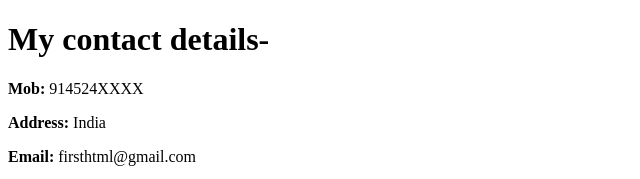
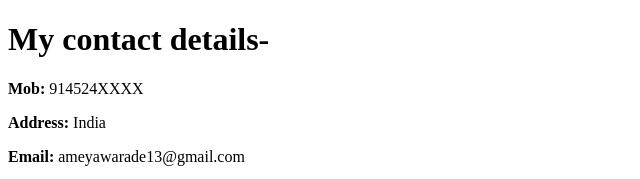
Before and after one commit to Ameya1301/cv, a plain HTML site: page contact.html in a window 1280 px wide. Shown: the top 179 px of the page, 0-640 px from the left. Drawn offline with Linux system fonts and the light colour scheme.

Commit message:
Update contact.html

```diff
--- a/contact.html
+++ b/contact.html
@@ -8,9 +8,9 @@
     <h1>My contact details- </h1>
     <p> <strong>Mob:</strong> 914524XXXX</p>
     <p><strong>Address: </strong> India </p>
-    <p><strong>Email: </strong>  firsthtml@gmail.com</p>
+    <p><strong>Email: </strong>  ameyawarade13@gmail.com</p>
 
-    <form action="mailto:firsthtml@gmail.com" method="post" enctype = "text/plain">
+    <form action="mailto:ameyawarade13@gmail.com" method="post" enctype = "text/plain">
       <label>Your Name: </label>
       <input type="text" name="yourName" value=""><br>
       <label>Your Email: </label>
```
